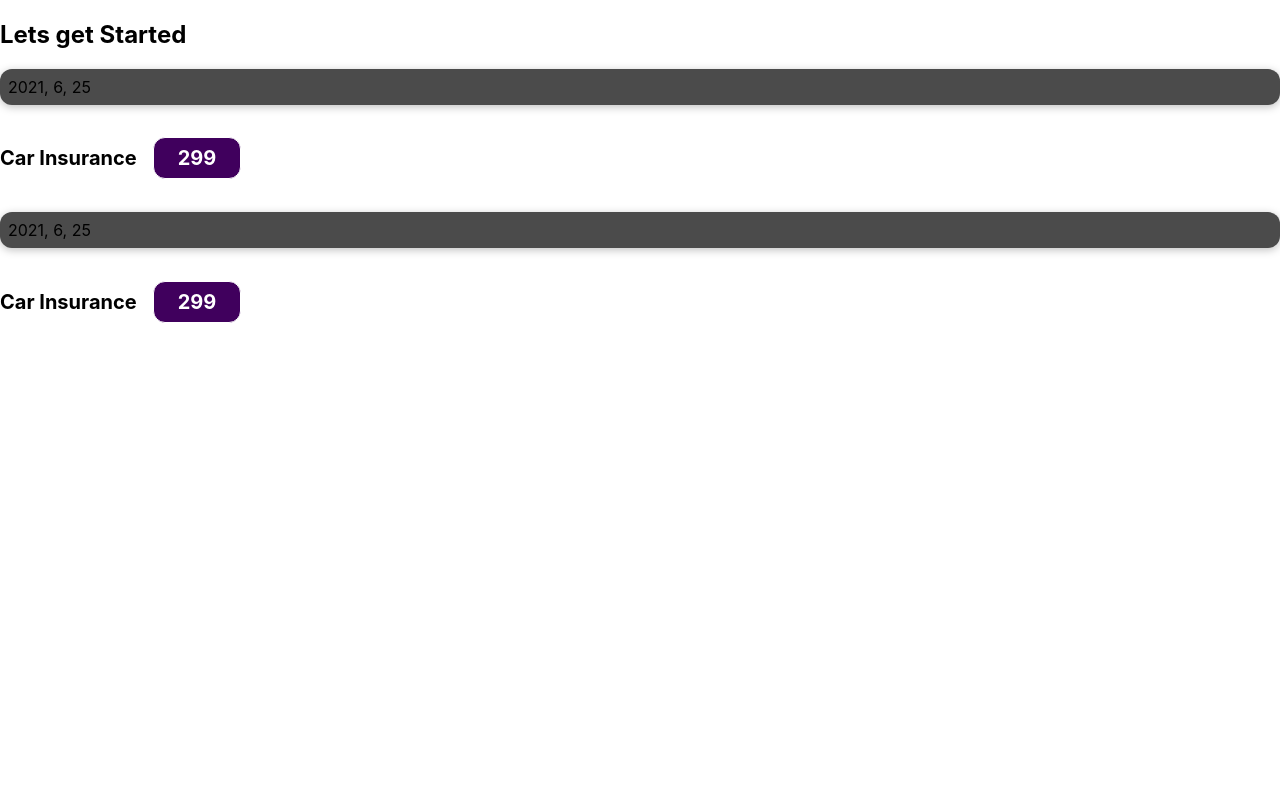
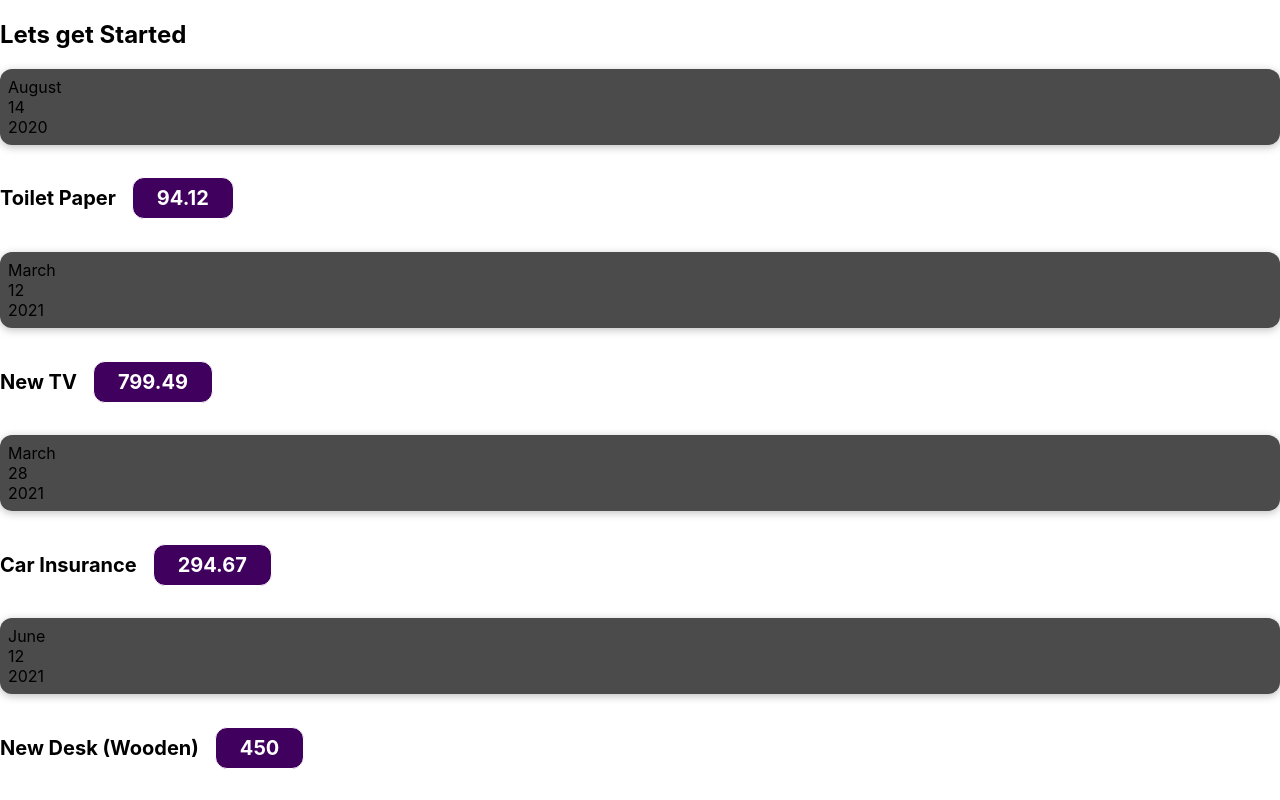
Before and after one commit to zainuleb/react-playlist, a React (Create React App) app: page / in a window 1280 px wide. Built offline with nearby package versions, Linux system fonts and the light colour scheme.

Commit message:
Added Calender Option

```diff
--- a/src/App.js
+++ b/src/App.js
@@ -3,11 +3,34 @@ import ExpenseItem from './component/ExpenseItem.js';
 
 function App()
 {
+  const expenses = [
+    {
+      id: 'e1',
+      title: 'Toilet Paper',
+      amount: 94.12,
+      date: new Date(2020, 7, 14),
+    },
+    { id: 'e2', title: 'New TV', amount: 799.49, date: new Date(2021, 2, 12) },
+    {
+      id: 'e3',
+      title: 'Car Insurance',
+      amount: 294.67,
+      date: new Date(2021, 2, 28),
+    },
+    {
+      id: 'e4',
+      title: 'New Desk (Wooden)',
+      amount: 450,
+      date: new Date(2021, 5, 12),
+    },
+  ];
   return (
     <div>
       <h2>Lets get Started</h2>
-      <ExpenseItem></ExpenseItem>
-      <ExpenseItem></ExpenseItem>
+      <ExpenseItem title={expenses[0].title} amount={expenses[0].amount} date={expenses[0].date}></ExpenseItem>
+      <ExpenseItem title={expenses[1].title} amount={expenses[1].amount} date={expenses[1].date}></ExpenseItem>
+      <ExpenseItem title={expenses[2].title} amount={expenses[2].amount} date={expenses[2].date}></ExpenseItem>
+      <ExpenseItem title={expenses[3].title} amount={expenses[3].amount} date={expenses[3].date}></ExpenseItem>
     </div>
   );
 }
--- a/src/component/ExpenseItem.js
+++ b/src/component/ExpenseItem.js
@@ -1,19 +1,26 @@
 import "./ExpenseItem.css";
 
-function ExpenseItem()
+function ExpenseItem(props)
 {
-    const expDate = "2021, 6, 25"
-    const expTitle = 'Car Insurance'
-    const expeAmount = 299
+    console.log(props.date)
+    // const d = new Date('2010-08-05')
+    const month = props.date.toLocaleString('en-US', { month: 'long' });
+    const day = props.date.toLocaleString('en-US', { day: '2-digit' });
+    const year = props.date.getFullYear();
+
     return (
         <>
             <div className="expense-item">
-                {expDate}
+                <div>
+                    <div>{month}</div>
+                    <div>{day}</div>
+                    <div>{year}</div>
+                </div>
             </div>
             <div className='expense-item__description'>
-                <h2>{expTitle}</h2>
+                <h2>{props.title}</h2>
                 <div>
-                    <h2 className='expense-item__price'>{expeAmount}</h2>
+                    <h2 className='expense-item__price'>{props.amount}</h2>
                 </div>
             </div>
 
```
